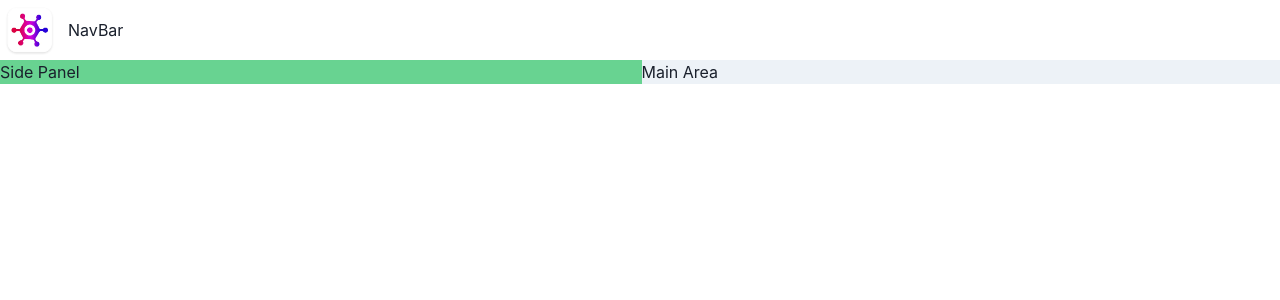
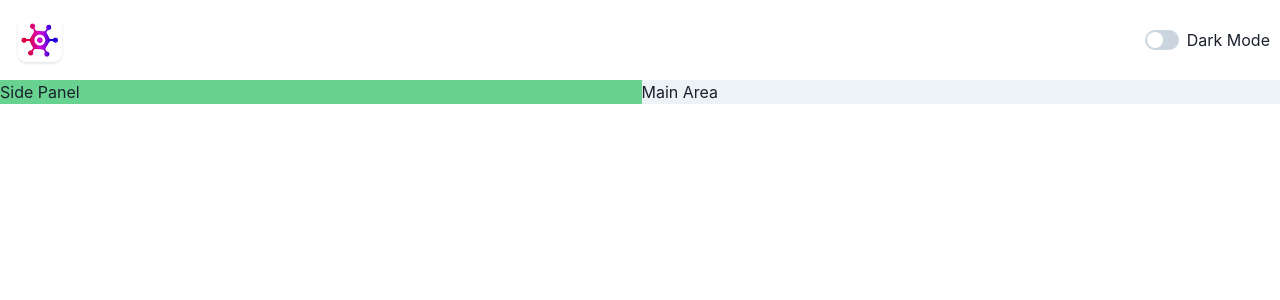
Before and after one commit to dirnalafeinte/React-Game-hub, a React (Vite) app: page / in a window 1280 px wide. Shown: the top 300 px of the page. Built offline with nearby package versions, Linux system fonts and the light colour scheme.

Commit message:
Dark mode switch

```diff
--- a/src/components/NavBar.tsx
+++ b/src/components/NavBar.tsx
@@ -1,12 +1,13 @@
-import {HStack, Text} from "@chakra-ui/react";
+import {HStack} from "@chakra-ui/react";
 import logo from '../assets/logo.webp'
+import {ThemeColorSwitch} from "./ThemeColorSwitch.tsx";
 
 export function NavBar() {
     return (
         <>
-            <HStack>
+            <HStack justifyContent={'space-between'} padding={'10px'}>
                 <img src={logo} alt="Logo" width="60px"/>
-                <Text>NavBar</Text>
+                <ThemeColorSwitch/>
             </HStack>
         </>
     );
--- /dev/null
+++ b/src/components/ThemeColorSwitch.tsx
@@ -0,0 +1,16 @@
+import {HStack, Switch, Text, useColorMode} from '@chakra-ui/react'
+
+
+export const ThemeColorSwitch = () => {
+    // Here's the signature
+    const { toggleColorMode } = useColorMode()
+
+    return (
+        <>
+            <HStack>
+                <Switch id='Dark mode' colorScheme={'green'} onChange={toggleColorMode}></Switch>
+                <Text>Dark Mode</Text>
+            </HStack>
+        </>
+    );
+};
--- a/src/main.tsx
+++ b/src/main.tsx
@@ -1,12 +1,14 @@
 import React from 'react'
 import ReactDOM from 'react-dom/client'
-import { ChakraProvider } from '@chakra-ui/react'
+import {ChakraProvider, ColorModeScript} from '@chakra-ui/react'
 import App from './App.tsx'
 import './index.css'
+import theme from "./theme.ts";
 
 ReactDOM.createRoot(document.getElementById('root')!).render(
   <React.StrictMode>
-      <ChakraProvider>
+      <ChakraProvider theme={theme}>
+          <ColorModeScript initialColorMode={theme.config.initialColorMode}/>
           <App />
       </ChakraProvider>
   </React.StrictMode>,
--- /dev/null
+++ b/src/theme.ts
@@ -0,0 +1,15 @@
+// theme.ts
+
+// 1. import `extendTheme` function
+import { extendTheme, type ThemeConfig } from '@chakra-ui/react'
+
+// 2. Add your color mode config
+const config: ThemeConfig = {
+    initialColorMode: 'light',
+    useSystemColorMode: false,
+}
+
+// 3. extend the theme
+const theme = extendTheme({ config })
+
+export default theme
```
